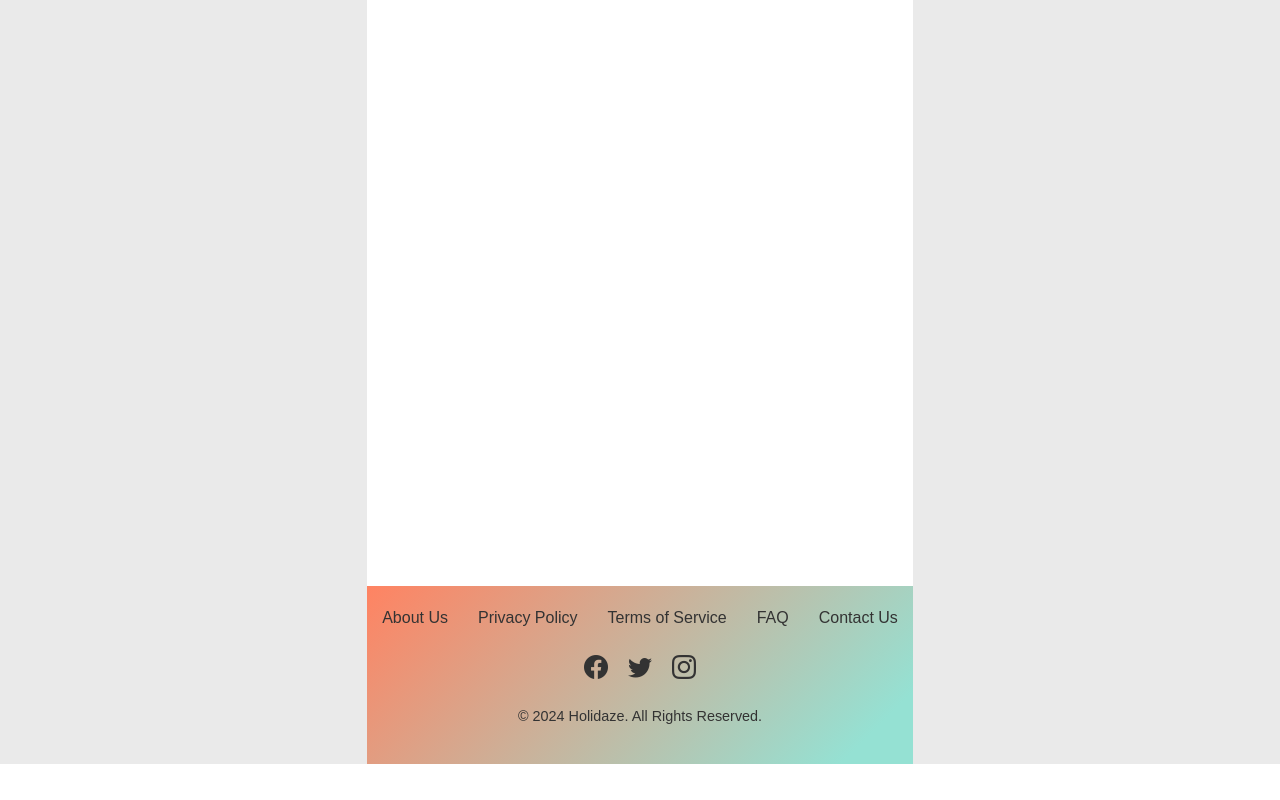
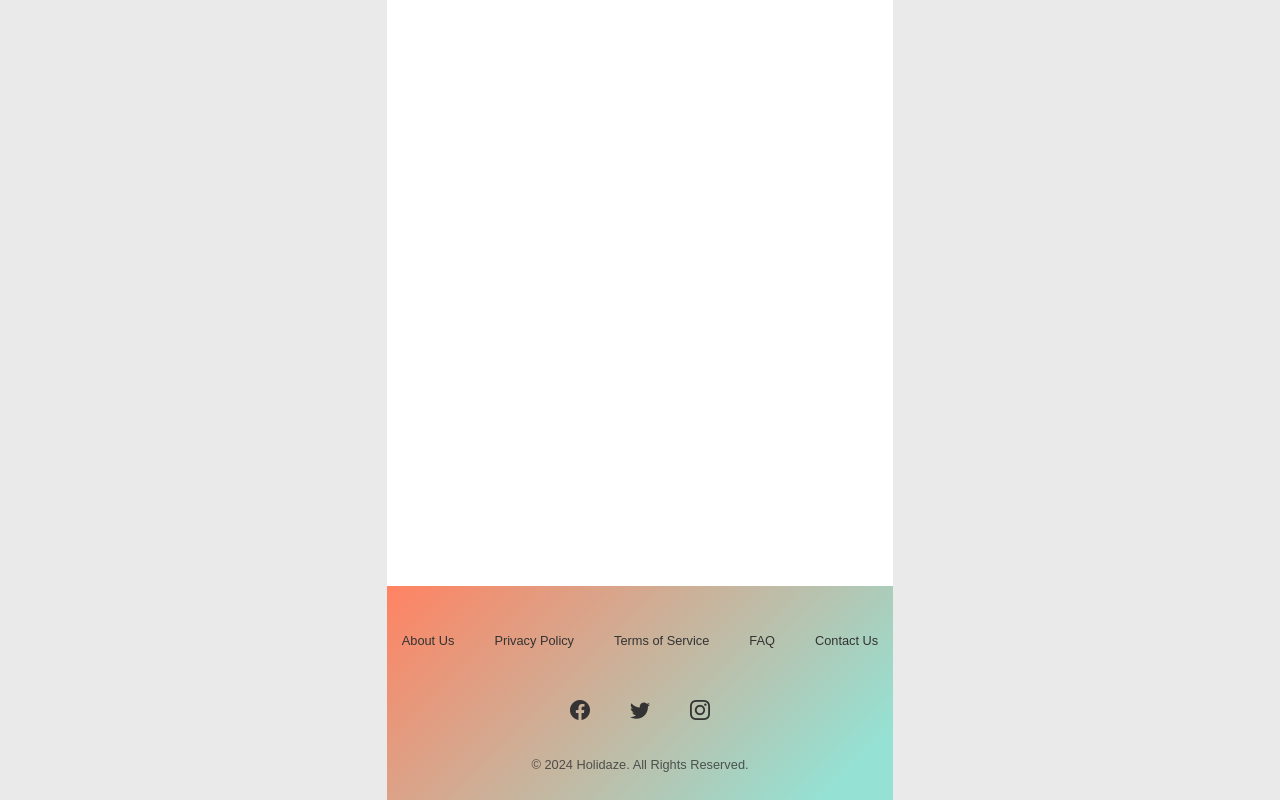
Before and after one commit to IceGreenGalactic/ProjectExam2-Holidayz, a React (Vite) app: page / in a window 1280 px wide. Shown: the part 362-1162 px from the top of the page. Before the commit the page ends 1126 px from the top, so only its background shows below. Built offline with nearby package versions, Linux system fonts and the light colour scheme.

Commit message:
updates footer and loginbtn on header

```diff
--- a/src/components/layout/Footer.jsx
+++ b/src/components/layout/Footer.jsx
@@ -7,7 +7,6 @@ import {
   SocialIcon,
   Copyright,
 } from "./Footer.styled";
-import { Link } from "react-router-dom";
 
 const Footer = () => {
   return (
--- a/src/components/layout/Footer.styled.js
+++ b/src/components/layout/Footer.styled.js
@@ -3,22 +3,25 @@ import { Link } from "react-router-dom";
 
 export const FooterContainer = styled.footer`
   background: ${({ theme }) => theme.colors.gradient};
-  padding: 20px 0;
+  padding: 40px 0px 10px 0px;
   text-align: center;
   color: ${({ theme }) => theme.colors.text};
 `;
 
 export const FooterLinks = styled.div`
-  margin-bottom: 20px;
+  margin-bottom: 40px;
   display: flex;
   justify-content: center;
   flex-wrap: wrap;
+  gap: 10px;
 `;
 
 export const FooterLink = styled(Link)`
+  font-size: 0.8rem;
   margin: 0 15px;
   color: ${({ theme }) => theme.colors.text};
   text-decoration: none;
+  padding: 5px 0;
 
   &:hover {
     text-decoration: underline;
@@ -27,13 +30,15 @@ export const FooterLink = styled(Link)`
 `;
 
 export const SocialIcons = styled.div`
-  margin-bottom: 15px;
+  margin-bottom: 30px;
 `;
 
 export const SocialIcon = styled.a`
-  font-size: 1.5rem;
-  margin: 0 10px;
+  font-size: 1.25rem;
+  margin: 0px 10px;
+  padding: 5px 10px;
   color: ${({ theme }) => theme.colors.text};
+  transition: color 0.3s ease;
 
   &:hover {
     color: ${({ theme }) => theme.colors.primary};
@@ -41,7 +46,8 @@ export const SocialIcon = styled.a`
 `;
 
 export const Copyright = styled.div`
-  font-size: 0.9rem;
+  font-size: 0.8rem;
   margin-top: 20px;
   color: ${({ theme }) => theme.colors.text};
+  opacity: 0.8;
 `;
--- a/src/components/layout/Header.jsx
+++ b/src/components/layout/Header.jsx
@@ -47,7 +47,7 @@ const Header = () => {
                   Profile
                 </NavItem>
               </li>
-              <li className="nav-item">
+              <li className="nav-item ms-lg-3">
                 <button>Login</button>
               </li>
             </ul>
```
